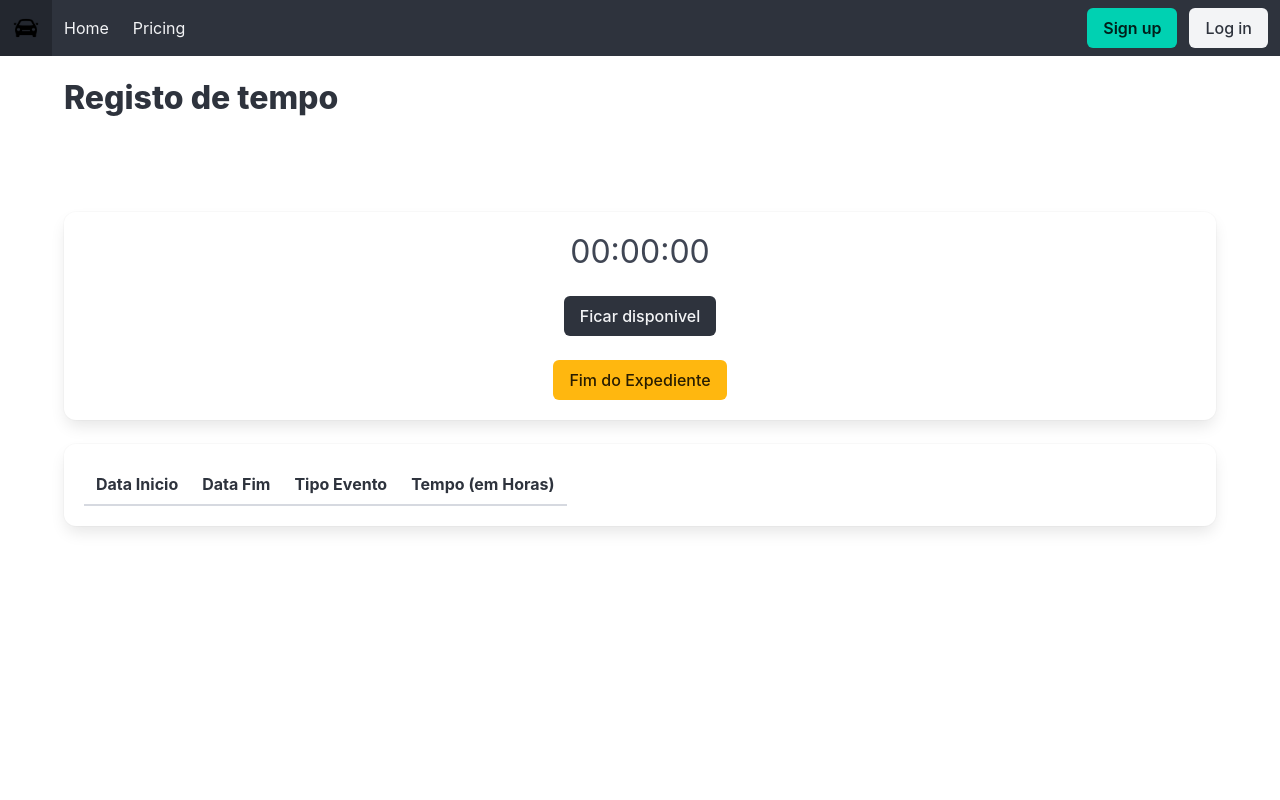
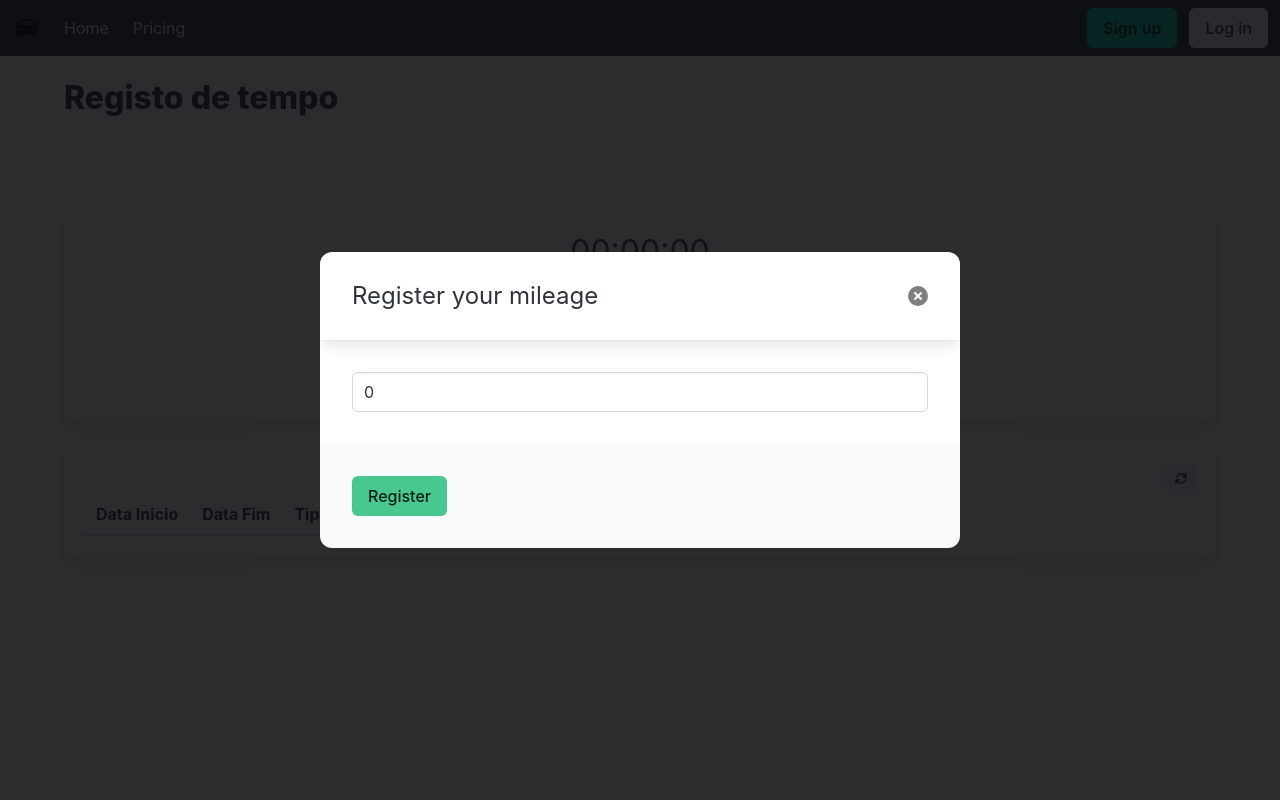
Before and after one commit to Matheus-C/driver-booklet, a Flask app: template app/templates/timer.html in a window 1280 px wide. Run offline with Flask 3, Linux system fonts and the light colour scheme; the template is opened without the code that fills it, so the values that code supplies are empty; some libraries are stand-ins or nearby versions.

Commit message:
changes with modal using alpinejs+htmx

```diff
--- a/app/routing.py
+++ b/app/routing.py
@@ -1,7 +1,3 @@
 from flask import render_template
 from app import app
 from flask_login import current_user,login_required
-
-@app.route("/blank", methods=["GET"])
-def blank():
-    return render_template('htmx/blank.html')
--- a/app/static/timer.js
+++ b/app/static/timer.js
@@ -17,9 +17,11 @@ function stopwatch() {
       minutes: 0,
       seconds: 0,
       initialCoords: {lat: 0, lon: 0}, // Initial coordinates
+      isModalVisible:true,
+      currentMileage:0,
 
       send_data(obj, path){//obj = object with the data to send, path = desired route
-        fetch(path, {
+       return fetch(path, {
           method: "POST",
           body: JSON.stringify(obj),
           headers: {
@@ -28,20 +30,17 @@ function stopwatch() {
         });
       },
 
-      register_mileage(){//register a mileage returning false if the mileage is not valid
-        let mileage = window.prompt("enter the actual mileage of the vehicle in KM", "");
-        if(mileage === null || mileage === "" || isNaN(mileage)){
-            window.alert("the timer won't start/end if you don't enter a valid mileage");
-            return false;
-        }
-        let mileage_data = {mileage: mileage,
+      sendMileage(){
+        let mileage_data = {mileage: this.currentMileage,
                             idVehicle: 1,
                             eventTimestamp: Date.now(),
                             idCompany: 1,
                             idAttachment: null
                             }
-        this.send_data(mileage_data, '/vehicle/mileage');
-        return true;
+        let request = this.send_data(mileage_data, '/vehicle/mileage');
+        console.log(request)
+        this.isModalVisible=false;
+        this.resetTimer();
       },
 
       timeEventHandler(type,eventType) {
@@ -86,20 +85,15 @@ function stopwatch() {
 
             case "available":// id: 5
               if (!this.isAvailable && eventType === 'start') {
-                if(this.hours + this.minutes + this.seconds === 0){
-                  if(!this.register_mileage()){
-                    break;
-                  }
-                  this.startTimer();
-                }
+                this.startTimer();
                 this.isAvailable = true;
-                time_now = Date.now();
+                time_now = Date.now(); //#todo
                 this.availableTimeStart = time_now;
                 event_obj.idType = 5;
               }
               else if(this.isAvailable && eventType === 'end'){// id: 6
                 this.isAvailable = false;
-                time_now = Date.now();
+                time_now = Date.now();//#todo
                 this.availableTime += time_now - this.availableTimeStart;
                 event_obj.idType = 6;
               }
@@ -154,7 +148,6 @@ function stopwatch() {
         }
         else{
           this.timeEventHandler("work",'start');
-
         }
 
       },
@@ -196,17 +189,13 @@ function stopwatch() {
       },
 
       endTimer(){
-        let confirm_action = confirm('Quer mesmo acabar o dia ?');
-        if (confirm_action){
-          if(!this.register_mileage()){
-            return;
-          }
+        if (confirm('Quer mesmo acabar o dia ?')){
           this.timeEventHandler("work","end");
           this.timeEventHandler("available","end");
           this.timeEventHandler("rest","end");
           this.workedTime = 0;
           this.timerRunning =  false;
-          this.resetTimer();
+          this.isModalVisible = true;
         }
 
 
--- a/app/templates/base/base.html
+++ b/app/templates/base/base.html
@@ -4,6 +4,7 @@
     <meta charset="UTF-8">
     <meta name="viewport" content="width=device-width, initial-scale=1.0">
     <link rel="stylesheet" href="https://cdn.jsdelivr.net/npm/bulma@1.0.0/css/bulma.min.css">
+    <link rel="stylesheet" href="https://cdnjs.cloudflare.com/ajax/libs/font-awesome/6.0.0-beta3/css/all.min.css">
     <script src="https://unpkg.com/htmx.org@1.9.11"
         integrity="sha384-0gxUXCCR8yv9FM2b+U3FDbsKthCI66oH5IA9fHppQq9DDMHuMauqq1ZHBpJxQ0J0"
         crossorigin="anonymous"></script>
--- a/app/templates/htmx/blank.html
+++ /dev/null
@@ -1 +0,0 @@
-<div></div>
--- a/app/templates/timer.html
+++ b/app/templates/timer.html
@@ -14,8 +14,25 @@
               <br>
               <br>
               <br>
+              <div class="modal is-active" x-show="isModalVisible">
+                <div class="modal-background"></div>
+                <div class="modal-card">
+                  <header class="modal-card-head">
+                    <p class="modal-card-title">Register your mileage</p>
+                    <button @click="isModalVisible = !isModalVisible" class="delete" aria-label="close"></button>
+                  </header>
+                  <section class="modal-card-body">
+                      <input class="input" type="number" step="0.01" name="number" x-model = "currentMileage"/>
+                  </section>
+                  <footer class="modal-card-foot">
+                    <div class="buttons" align="right">
+                      <button @click="sendMileage" class="button is-success">Register</button>
+                    </div>
+                  </footer>
+                </div>
+              </div>
 
-            <div class="box" align="center" hx-target="tbody" hx-get="/timer/update/{{ current_user.id }}" hx-swap="outerHTML transition:true">
+            <div class="box" align="center" >
             <p class="subtitle is-3" x-text="formattedTime" x-on:change="checkTime($event.target.innerText)"></p>
 
               <!-- <div class="field has-addons" > -->
@@ -35,7 +52,15 @@
               </div>
               <!-- </div> -->
             </div>
-            <table class="table box block">
+            <div class="box block">
+              <div align="right">
+              <button class="button is-light is-small" hx-trigger="load, click" hx-target="tbody" hx-get="/timer/update/{{ current_user.id }}" hx-swap="outerHTML transition:true">
+                <span class="icon">
+                  <i class="fas fa-refresh"></i>
+                </span>
+              </button>
+            </div>
+              <table class="table">
                 <thead>
                   <tr>
                     <th>Data Inicio</th>
@@ -45,8 +70,9 @@
                   </tr>
                 </thead>
                 <tbody>
-
                 </tbody>
+                </table>
+            </div>
 
           </div>
     </div>
```
Also changed, not shown: app/templates/htmx/login.html (+5 -2 lines), app/templates/htmx/signup.html (+9 -6 lines). Lines whose indentation alone changed are shown as unchanged.
